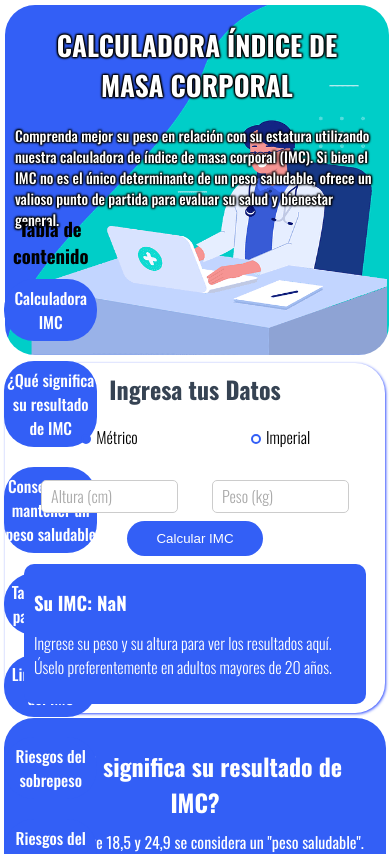
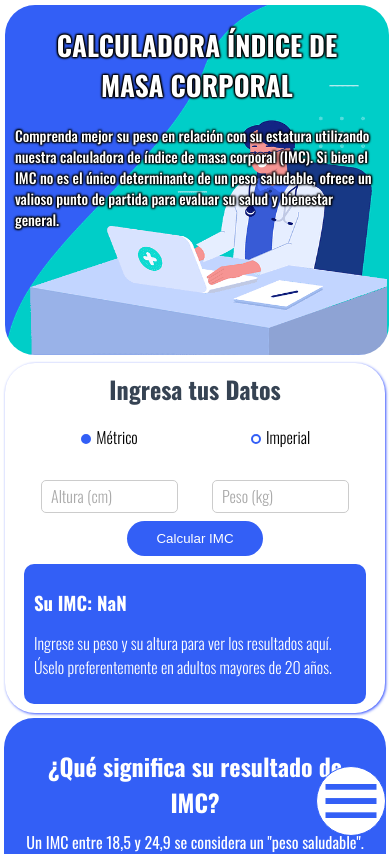
Before and after one commit to LuciusCat/calculadora-imc, a React (Vite) app: page / in a window 390 px wide. Shown: the top 854 px of the page. Built offline with nearby package versions, Linux system fonts and the light colour scheme.

Commit message:
segunda parte @media menu

```diff
--- a/src/App.jsx
+++ b/src/App.jsx
@@ -7,6 +7,7 @@ import IconSection from "./components/IconSection";
 import Subtitle from "./components/Subtitle";
 import ListSection from "./components/ListSection";
 import Menu from "./components/Menu";
+import ButtonMenu from "./components/ButtonMenu";
 
 import "./css/LimitsSection.css";
 
@@ -52,6 +53,7 @@ function App() {
       <div className="page">
         <Menu title={"Tabla de contenido"} items={menuItems} />
         <div className="content">
+          <ButtonMenu menuItems={menuItems} />
           <div className="section-form">
             <Section
               className={"section-form-1"}
--- /dev/null
+++ b/src/components/ButtonMenu.jsx
@@ -0,0 +1,29 @@
+import React, { useState } from "react";
+import "../css/ButtonMenu.css";
+
+const ButtonMenu = ({ menuItems }) => {
+  const [menuOpen, setMenuOpen] = useState(false);
+
+  const toggleMenu = () => {
+    setMenuOpen(!menuOpen);
+  };
+
+  return (
+    <>
+      <button className="button-menu" onClick={toggleMenu} />
+      {menuOpen && (
+        <div className="dropdown-menu">
+          <ul>
+            {menuItems.map((item, index) => (
+              <li key={index}>
+                <a href={item.href}>{item.text}</a>
+              </li>
+            ))}
+          </ul>
+        </div>
+      )}
+    </>
+  );
+};
+
+export default ButtonMenu;
--- /dev/null
+++ b/src/css/ButtonMenu.css
@@ -0,0 +1,55 @@
+.button-menu {
+    border: 1px solid var(--primary-color);
+    height: 70px;
+    width: 70px;
+    background-image: url("../img/menu.png");
+    background-size: cover;
+    background-color: white;
+    border-radius: 50%;
+    display: none;
+}
+
+.dropdown-menu {
+    background-color: white;
+    border: 2px solid var(--primary-color);
+    width: 300px;
+    height: 200px;
+    border-radius: 30px;
+    position: fixed;
+    bottom: 10%;
+    right: 1%;
+}
+
+.dropdown-menu ul {
+    width: 100%;
+    height: 100%;
+    display: flex;
+    flex-direction: column;
+    justify-content: space-evenly;
+    align-items: center;
+}
+
+.dropdown-menu li {
+    list-style: none;
+}
+
+.dropdown-menu a {
+    text-decoration: none;
+    color: var(--primary-color);
+    font-weight: 600;
+}
+
+@media (min-width: 768px) {
+    .dropdown-menu {
+        display: none;
+    }
+}
+
+@media (max-width: 768px) {
+    .button-menu {
+    display: block;
+    position: fixed;
+    bottom: 1%;
+    right: 1%;
+    }
+}
--- a/src/css/Menu.css
+++ b/src/css/Menu.css
@@ -46,3 +46,9 @@
         overflow: scroll;
     }
 }
+
+@media (max-width: 768px) {
+    .container-menu {
+        display: none;
+    }
+}
```
Also changed, not shown: src/img/menu.png (added).
